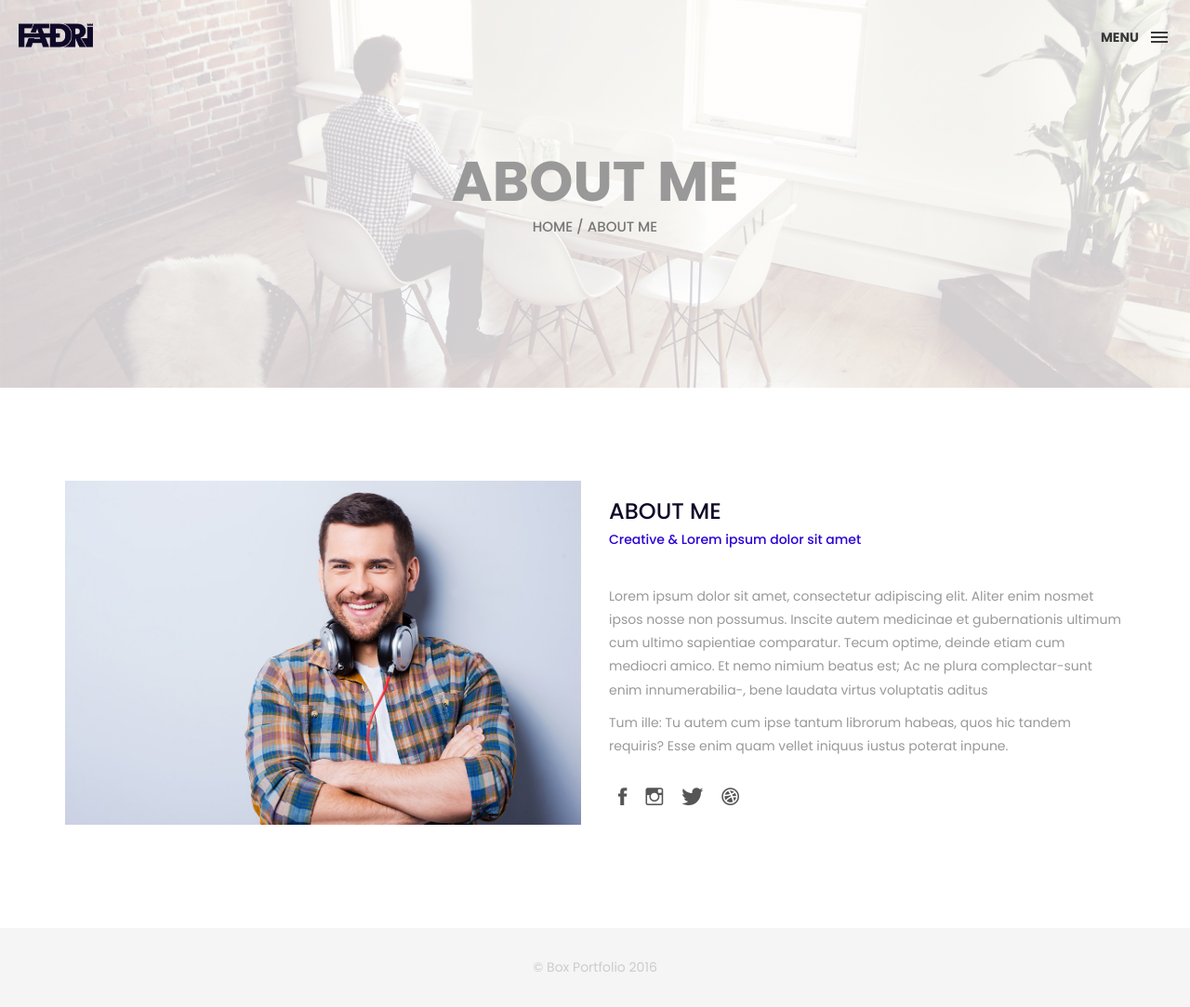
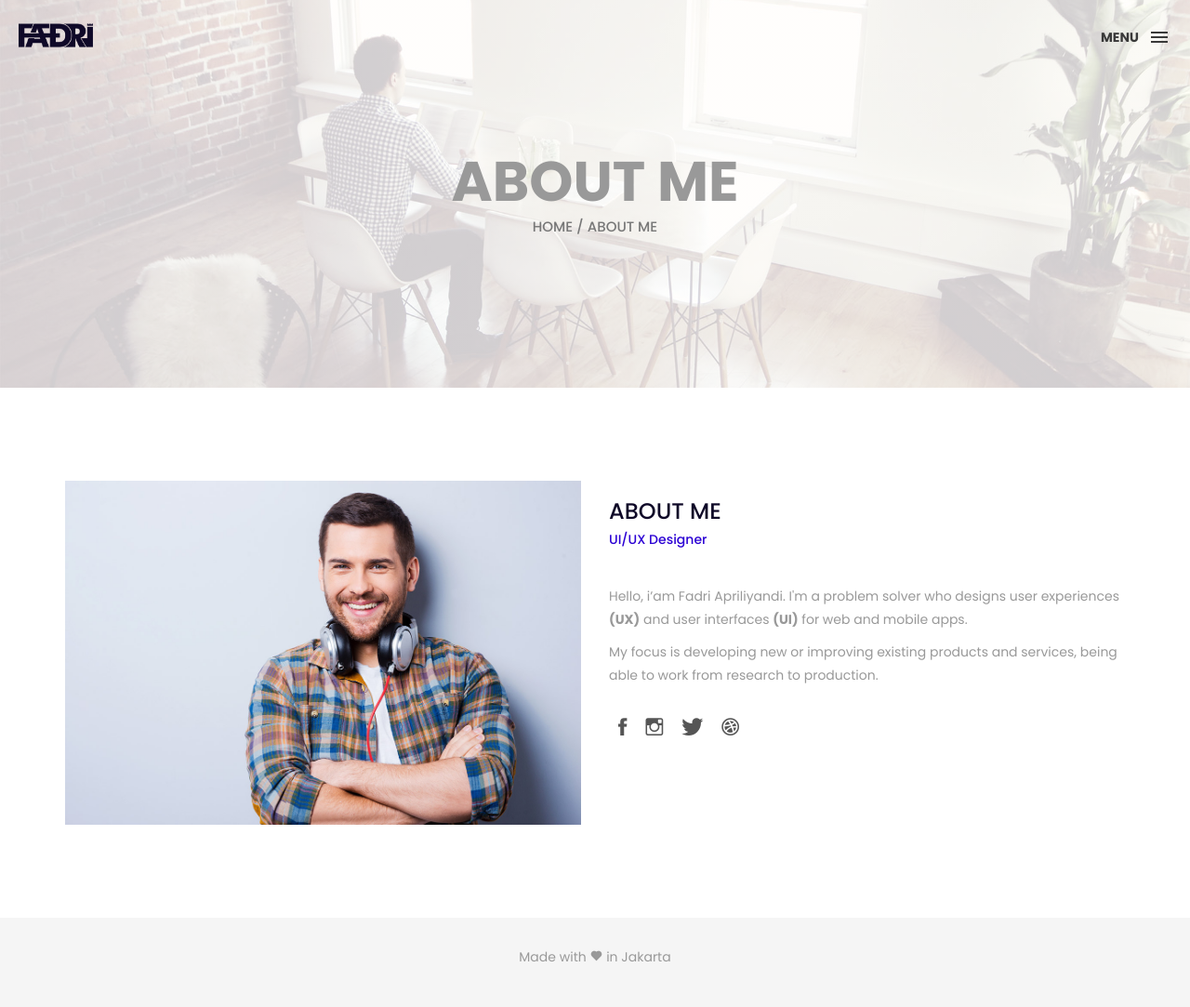
Before and after one commit to fadriapriliyandi/fadriapriliyandi.github.io, a plain HTML site: page about.html in a window 1280 px wide. Shown: the whole page at 93% size. Drawn offline with nearby package versions, Linux system fonts and the light colour scheme; files whose address does not match are found by name.

Commit message:
edit about.html

```diff
--- a/about.html
+++ b/about.html
@@ -6,8 +6,11 @@
     <meta http-equiv="X-UA-Compatible" content="IE=edge">
     <meta name="viewport" content="width=device-width, initial-scale=1">
     <!-- The above 3 meta tags *must* come first in the head; any other head content must come *after* these tags -->
-    <title>Box personal portfolio Template</title>
+    <title>About</title>
     <link rel="icon" href="img/fav.png" type="image/x-icon">
+
+    <!-- Boxicons CSS -->
+    <link href='https://unpkg.com/boxicons@2.0.7/css/boxicons.min.css' rel='stylesheet'>
 
     <!-- Bootstrap -->
     <link href="css/bootstrap.min.css" rel="stylesheet">
@@ -90,11 +93,11 @@
         </div>
         <div class="col-md-6">
             <h3 class="uppercase">About Me </h3>
-            <h5>Creative & Lorem ipsum dolor sit amet</h5>
+            <h5>UI/UX Designer</h5>
             <div class="h-30"></div>
-            <p>Lorem ipsum dolor sit amet, consectetur adipiscing elit. Aliter enim nosmet ipsos nosse non possumus. Inscite autem medicinae et gubernationis ultimum cum ultimo sapientiae comparatur. Tecum optime, deinde etiam cum mediocri amico. Et nemo nimium beatus est; Ac ne plura complectar-sunt enim innumerabilia-, bene laudata virtus voluptatis aditus </p>
+            <p>Hello, i’am Fadri Apriliyandi. I'm a problem solver who designs user experiences <b>(UX)</b> and user interfaces <b>(UI)</b> for web and mobile apps.</p>
 
-            <p>Tum ille: Tu autem cum ipse tantum librorum habeas, quos hic tandem requiris? Esse enim quam vellet iniquus iustus poterat inpune. </p>
+            <p>My focus is developing new or improving existing products and services, being able to work from research to production.</p>
             <div class="h-10"></div>
             <ul class="social-ul">
                 <li class="box-social"><a href="#0"><i class="ion-social-facebook"></i></a></li>
@@ -112,7 +115,7 @@
     <!-- footer -->
     <footer>
         <div class="container-fluid">
-            <p class="copyright">© Box Portfolio 2016</p>
+            <p class="love">Made with <i class='bx bxs-heart'></i> in Jakarta</p>
         </div>
     </footer>
     <!-- end footer -->
```
Also changed, not shown: index.html (+2 -2 lines), project/hospital-app-design.html (+1 -1 lines).
